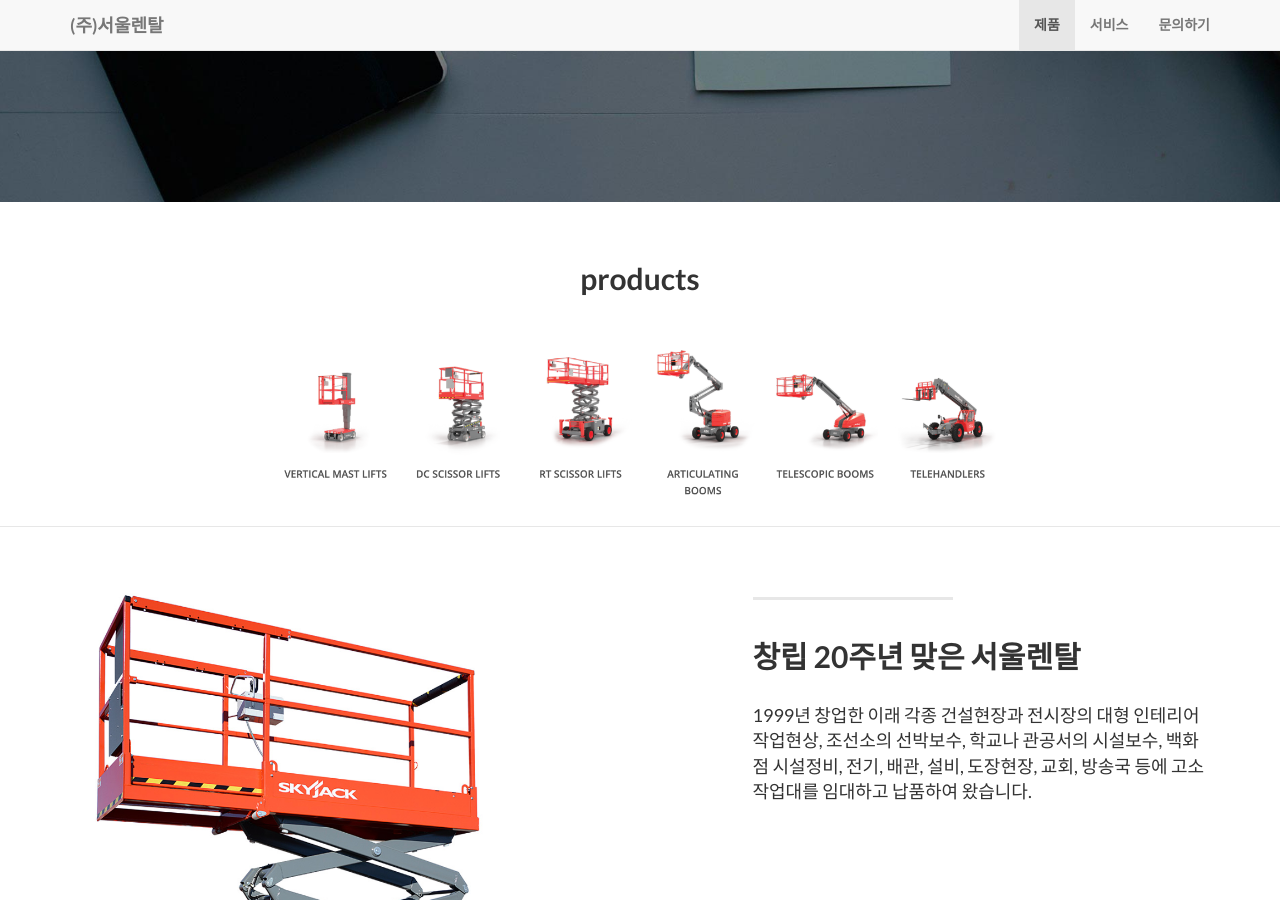
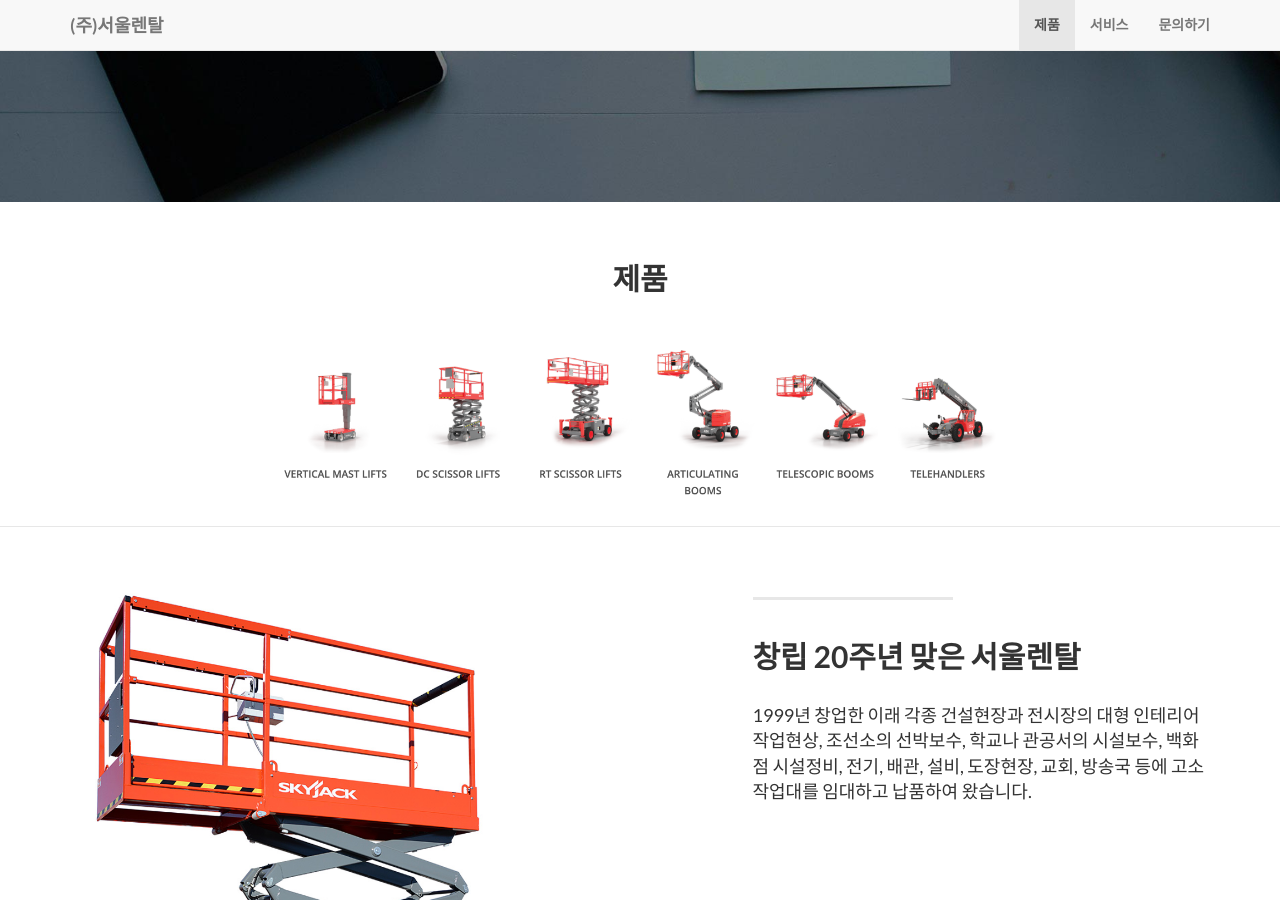
Before and after one commit to seoulrental/seoulrental.github.io, a Jekyll site: the page built from index.html, in a window 1280 px wide and 900 px high, scrolled down 655 px. Built offline with Jekyll 4.4.1, drawn with Linux system fonts in a browser that asks for light colours.

Commit message:
Update products.html

```diff
--- a/_includes/products.html
+++ b/_includes/products.html
@@ -3,7 +3,7 @@
         <div class="row">
             <div class="col-lg-8 col-lg-offset-2">
               <br/><br/>
-              <h2>products</h2>
+              <h2>제품</h2>
               <br/>
                 <p><img width="100%" height="1000" class="img-responsive" src="img/services/products.png" alt=""></p>
                 <br/>
```
